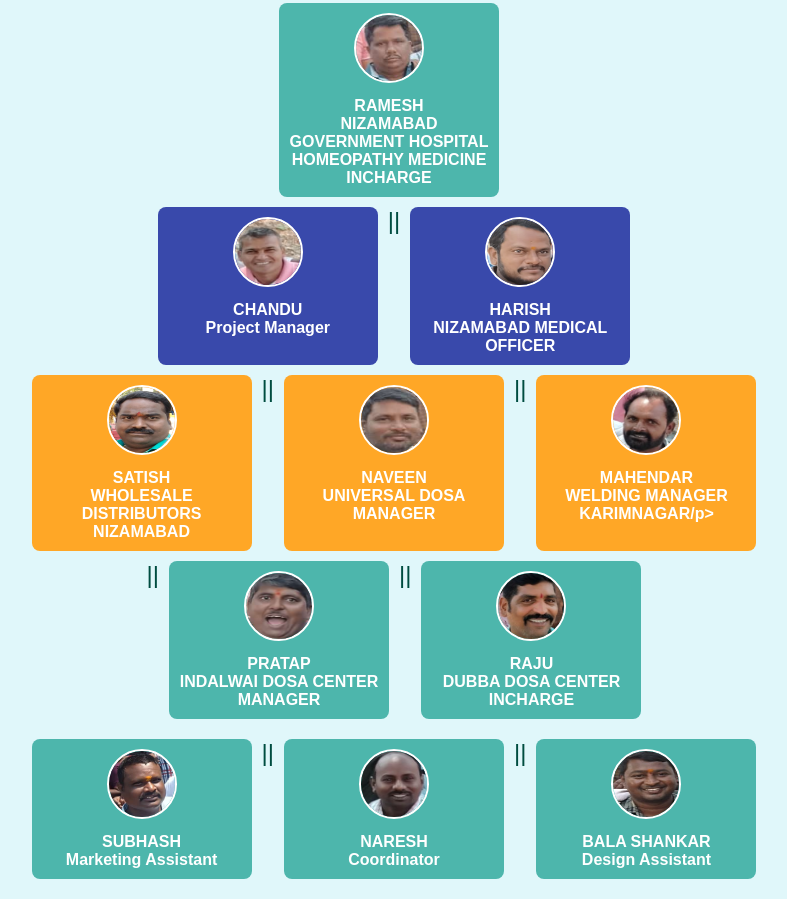
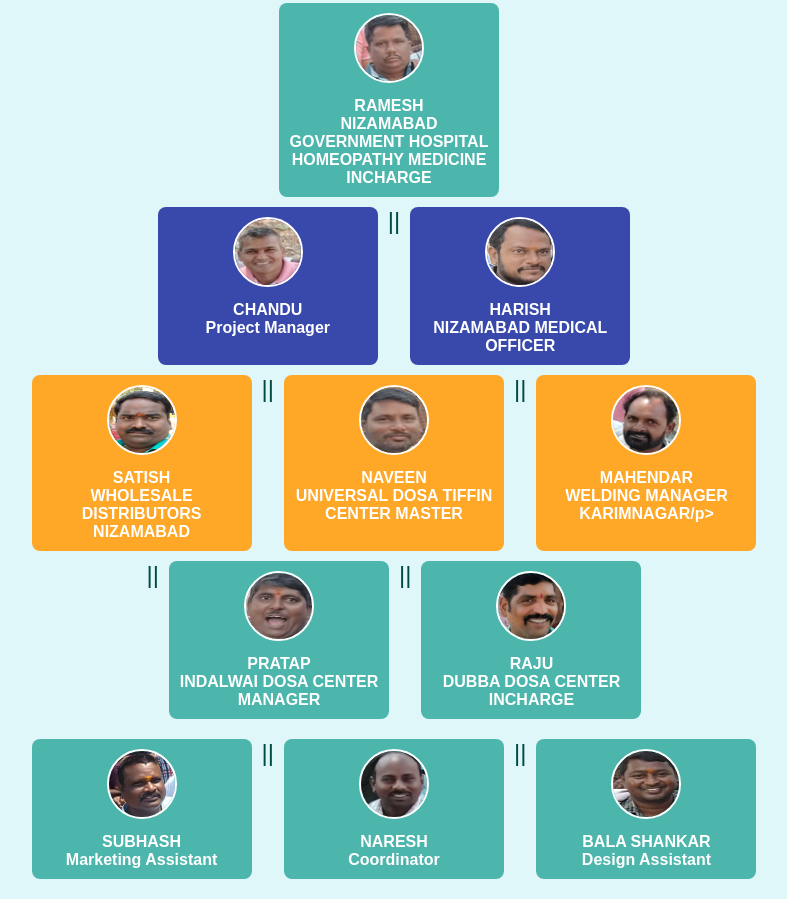
Before and after one commit to CHOWDEYKARI/10th-BATCH1998-1999, a plain HTML site: page index.html in a window 1280 px wide. Shown: the part 740-1639 px from the top of the page, without its empty margins (246-1033 px from the left). Drawn offline with Linux system fonts and the light colour scheme.

Commit message:
Update index.html

```diff
--- a/index.html
+++ b/index.html
@@ -479,10 +479,10 @@
         <p>WHOLESALE DISTRIBUTORS NIZAMABAD</p>
       </div>
       <div class="separator">||</div>
-      <div class="position lead" onmouseover="speak('NAVEEN, UNIVERSAL DOSA MANAGER')" onmouseout="stopSpeaking()">
+      <div class="position lead" onmouseover="speak('NAVEEN, UNIVERSAL DOSA TIFFIN CENTER MASTER')" onmouseout="stopSpeaking()">
         <img src="./NAVEEN.png" alt="Lead">
         <p>NAVEEN</p>
-        <p>UNIVERSAL DOSA MANAGER</p>
+        <p>UNIVERSAL DOSA TIFFIN CENTER MASTER</p>
       </div>
       <div class="separator">||</div>
       <div class="position lead" onmouseover="speak('MAHENDAR, WELDING MANAGER KARIMNAGAR')" onmouseout="stopSpeaking()">
```
